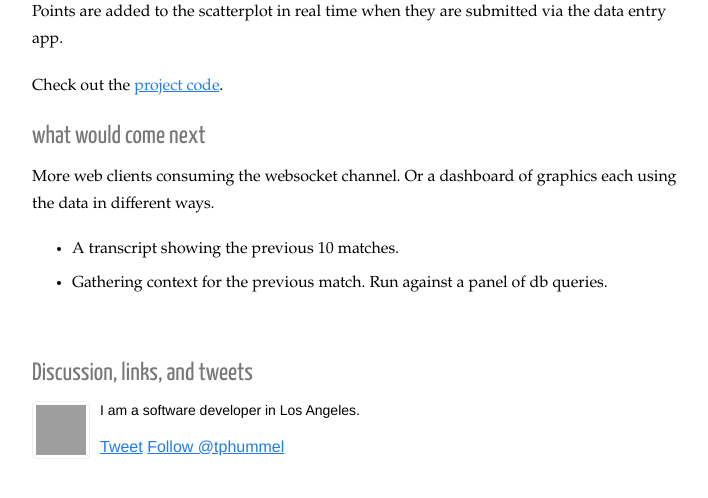
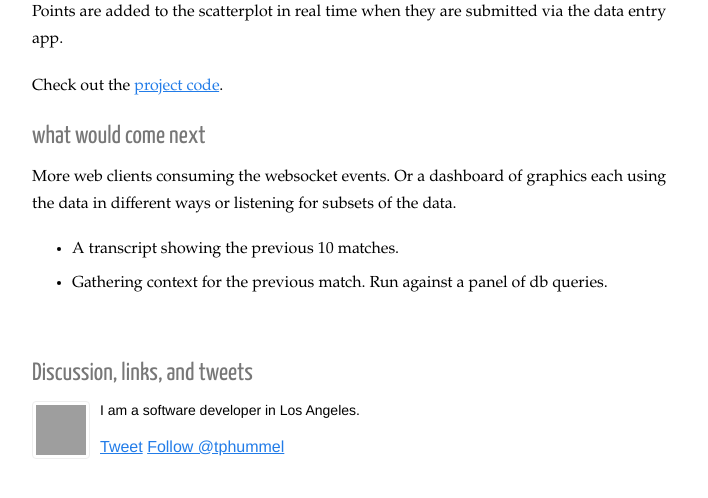
Before and after one commit to tphummel/blog, a Jekyll site: the page built from _posts/2013-10-13-realtime-data-client.md, in a window 1280 px wide, cut to the strip 953-1469 px from the top of the page. Shown: the top 498 px of the strip, without its empty margins (78-786 px from the left). Built offline with Jekyll 4.4.1, drawn with Linux system fonts in a browser that asks for light colours; nearby versions of some CDN libraries; Markdown is read by kramdown in place of the engine named in the settings; comment, search, counter and statistics services are not loaded; grey boxes are pictures that could not be loaded.

Commit message:
data-client: copy tweaks

```diff
--- a/_posts/2013-10-13-realtime-data-client.md
+++ b/_posts/2013-10-13-realtime-data-client.md
@@ -30,7 +30,7 @@ Check out the [project code][5].
 
 ### what would come next
 
-More web clients consuming the websocket channel. Or a dashboard of graphics each using the data in different ways.
+More web clients consuming the websocket events. Or a dashboard of graphics each using the data in different ways or listening for subsets of the data.
 
 - A transcript showing the previous 10 matches.
 - Gathering context for the previous match. Run against a panel of db queries.
```
